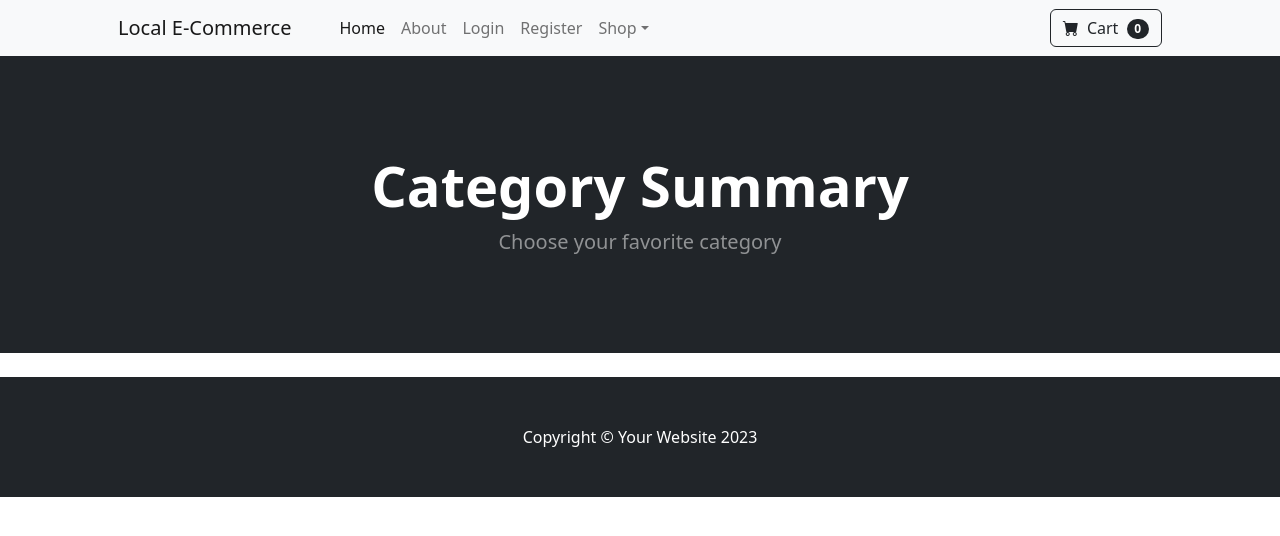
After one commit to tonysodeep/LocalECommerce, a Django app: page /category_summary in a window 1280 px wide. The commit adds this page. Shown: the top 536 px of the page. Run offline with Django 5.2, Linux system fonts and the light colour scheme; data that the repository does not hold is empty; some libraries are stand-ins or nearby versions.

Commit message:
added category summary page usefull for SEO

```diff
--- a/store/urls.py
+++ b/store/urls.py
@@ -8,5 +8,6 @@ urlpatterns = [
     path('logout/', views.logout_user, name='logout'),
     path('register/', views.register_user, name='register'),
     path('product/<int:product_id>/', views.product, name='product_detail'),
-    path('category/<str:foo>/', views.category, name='category')
+    path('category/<str:foo>/', views.category, name='category'),
+    path('category_summary', views.category_summary, name='category_summary')
 ]
--- a/store/views.py
+++ b/store/views.py
@@ -11,6 +11,10 @@ def home(request):
     product_list = Product.objects.all()
     context = {'product_list': product_list, }
     return render(request, 'store/index.html', context)
+
+
+def category_summary(request):
+    return render(request, 'store/category_summary.html', {})
 
 
 def about(request):
--- a/templates/navbar.html
+++ b/templates/navbar.html
@@ -46,7 +46,7 @@
           >
           <ul class="dropdown-menu" aria-labelledby="navbarDropdown">
             <li>
-              <a class="dropdown-item" href="{% url 'home' %}">All Products</a>
+              <a class="dropdown-item" href="{% url 'category_summary' %}">All Categories</a>
             </li>
             <li><hr class="dropdown-divider" /></li>
             {% for category in store.category_list %}
--- /dev/null
+++ b/templates/store/category_summary.html
@@ -0,0 +1,19 @@
+{% extends 'base.html' %} {% block content %}
+<!-- Header-->
+<header class="bg-dark py-5">
+  <div class="container px-4 px-lg-5 my-5">
+    <div class="text-center text-white">
+      <h1 class="display-4 fw-bolder">Category Summary</h1>
+      <p class="lead fw-normal text-white-50 mb-0">
+        Choose your favorite category
+      </p>
+    </div>
+  </div>
+</header>
+<div class="container">
+  {% for category in store.category_list %}
+  <h3><a href="{% url 'category' category.name %}">{{category.name}}</a></h3>
+  {% endfor %}
+  <br />
+</div>
+{% endblock %}
```
